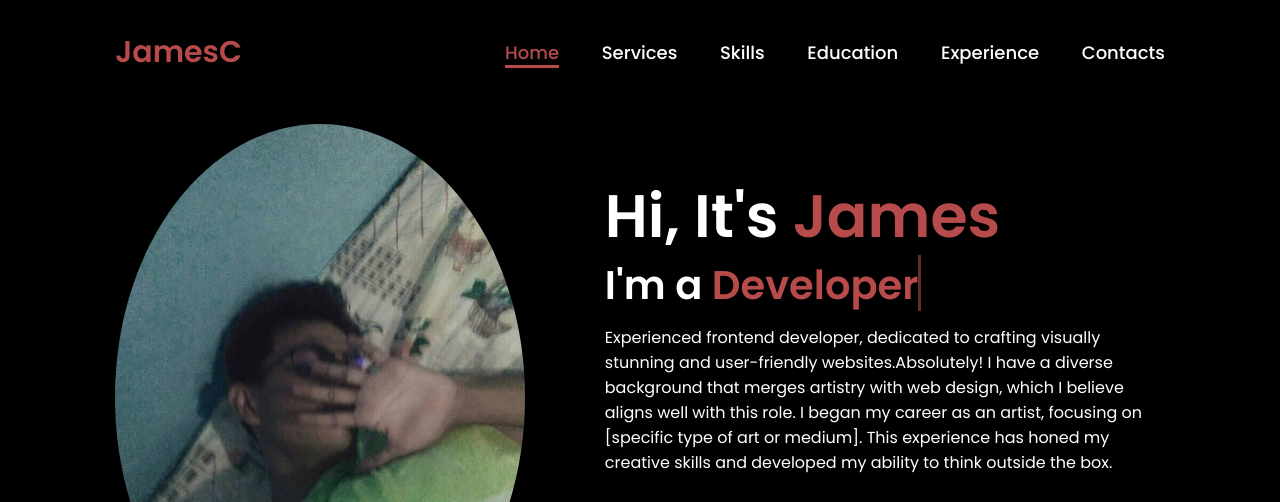
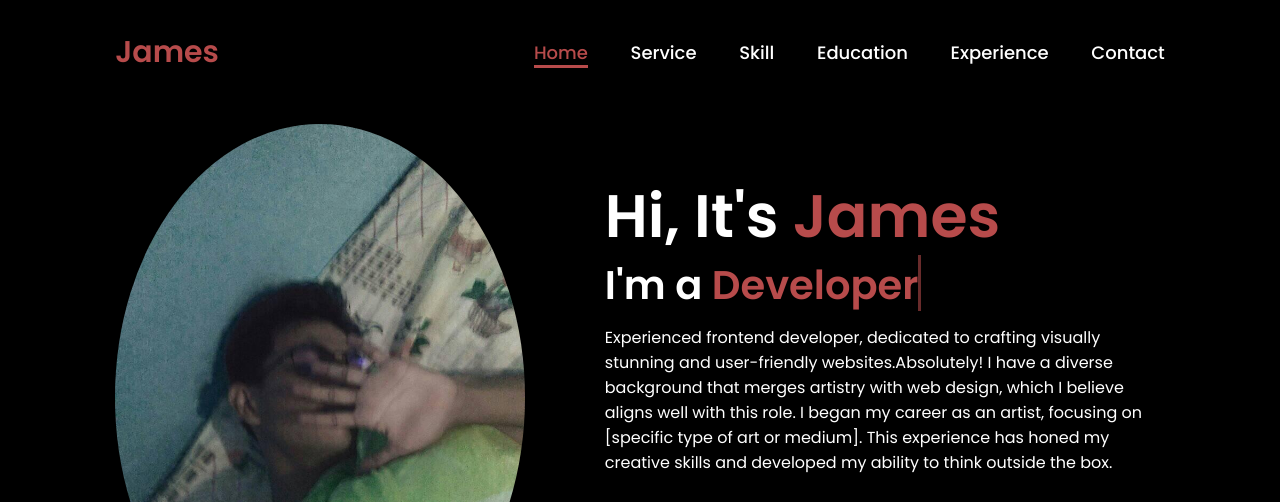
Before and after one commit to RuselDev-1/RuselDev, a plain HTML site: page index.html in a window 1280 px wide. Shown: the top 502 px of the page. Drawn offline with Linux system fonts and the light colour scheme.

Commit message:
index
asdasdas

```diff
--- a/index.html
+++ b/index.html
@@ -6,19 +6,19 @@
     <meta name="viewport" content="width=device-width, initial-scale=1.0">
     <link rel="stylesheet" href="https://cdnjs.cloudflare.com/ajax/libs/font-awesome/6.5.2/css/all.min.css">
     <link rel="stylesheet" href="style.css">
-    <title>James|Portfolios</title>
+    <title>James|Portfolio</title>
 </head>
 <body>
     <header>
-        <a href="#" class="logo">JamesC</a>
+        <a href="#" class="logo">James</a>
 
         <nav>
             <a href="#" class="active"> Home</a>
-            <a href="#" >Services</a>
-            <a href="#" >Skills</a>
+            <a href="#" >Service</a>
+            <a href="#" >Skill</a>
             <a href="#" >Education</a>
             <a href="#" >Experience</a>
-            <a href="#" >Contacts</a>
+            <a href="#" >Contact</a>
         </nav>
     </header>
     <section class="home">
```
